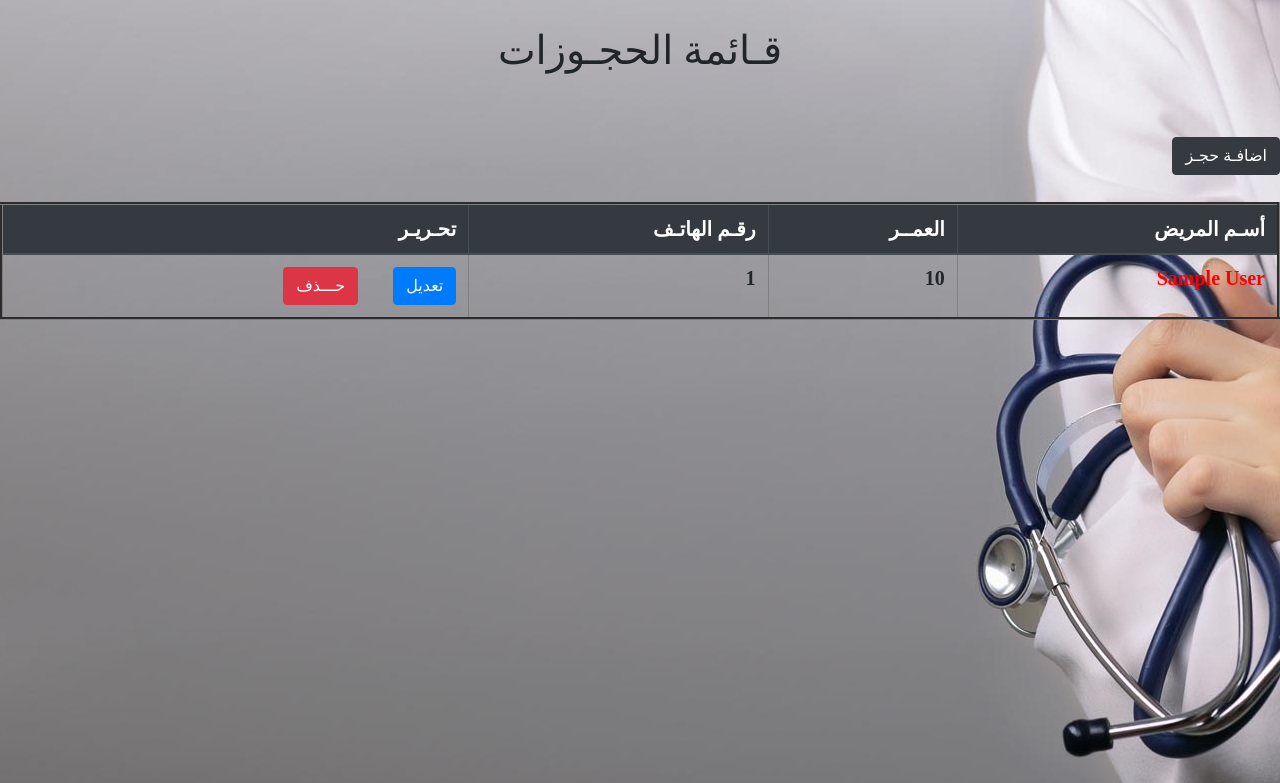
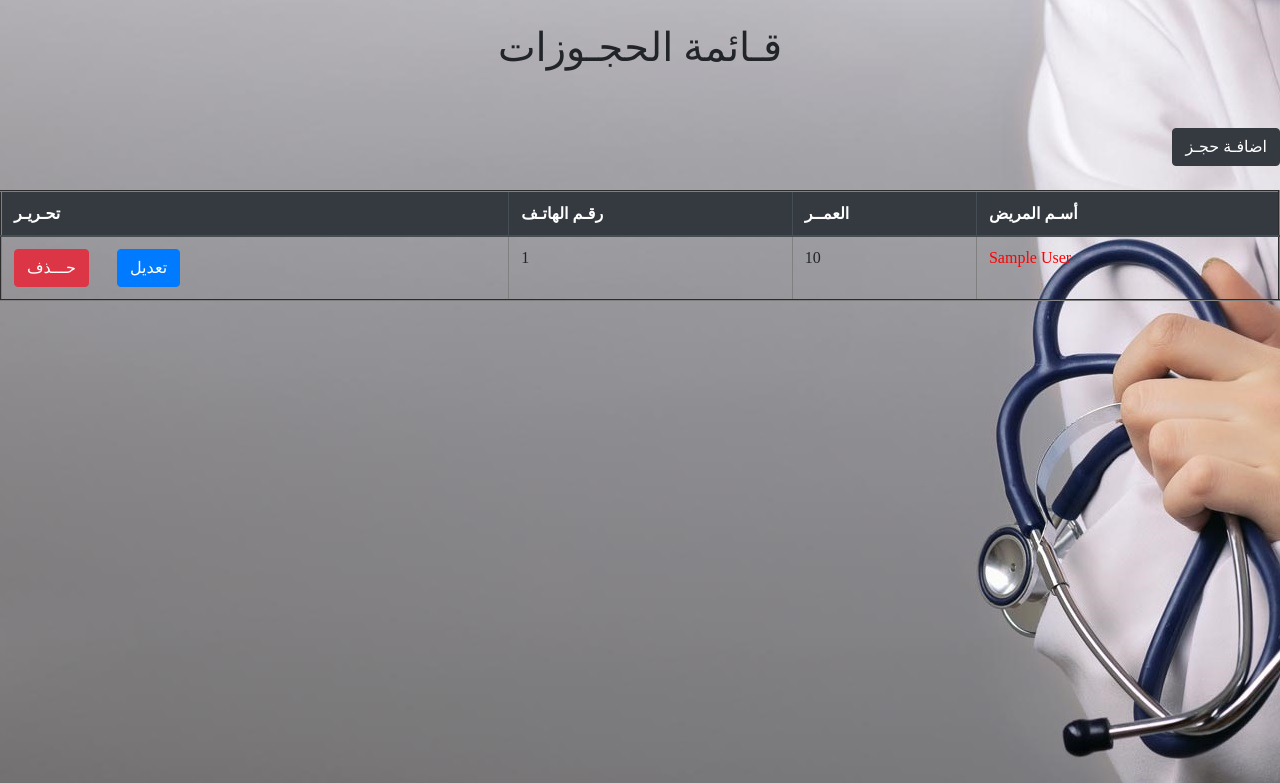
Before and after one commit to abdalsalamfalah/reg, a Django app: template salam/templates/index.html in a window 1280 px wide. Shown: the top 783 px of the page. Run offline with Django 3.2, Linux system fonts and the light colour scheme; the template is opened without the code that fills it: most values are stand-ins (such as "Sample title", 1, 10 or a date in 2020); some libraries are stand-ins or nearby versions.

Commit message:
Update index.html

```diff
--- a/salam/templates/index.html
+++ b/salam/templates/index.html
@@ -20,7 +20,6 @@
 <style>
 
 body{
- font-size: 18px;
 background-image: url({% static "img/bcm.jpg" %});
 font-family: Tajawal;
 font-weight: bold;
@@ -31,12 +30,6 @@ font-weight: bold;
 color: red;
 }
 
-#tap{
-font-size: 20px;
-font-family: Tajawal;
-font-weight: bold;
-  text-align: right;
-}
 
 
 </style>
@@ -61,7 +54,7 @@ font-weight: bold;
 <br>
 
 <form dir='ltr'>
-<table border=3 ' class="table" id='tap' >
+<table border=2 ' class="table" id='tap' >
 <thead class="thead-dark">
  <tr>
   <th scope="col">تحـريـر</th>
```
